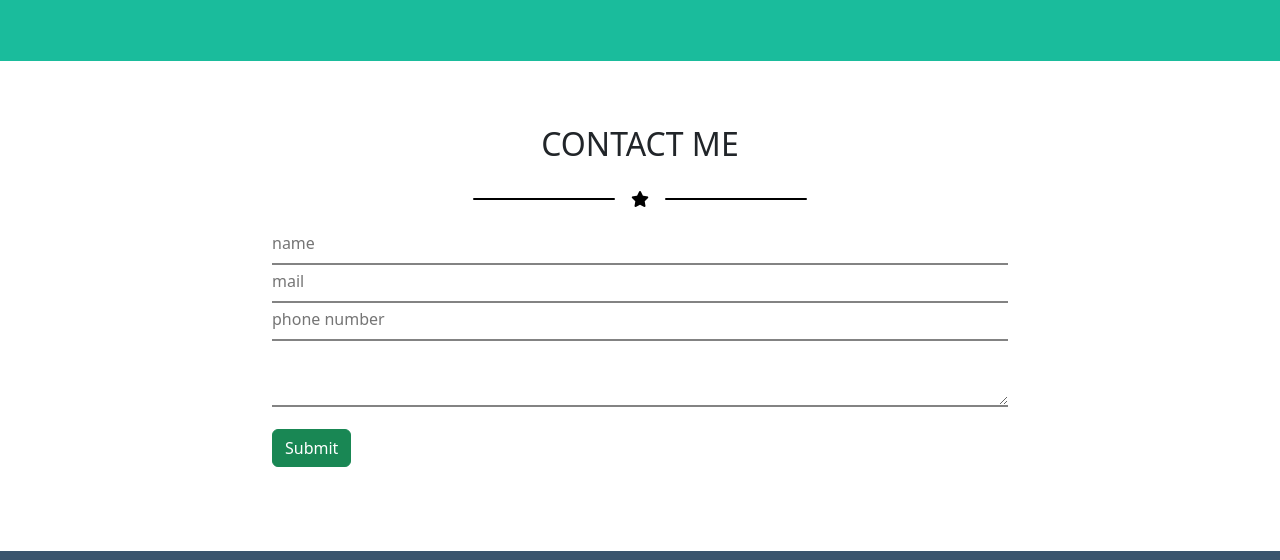
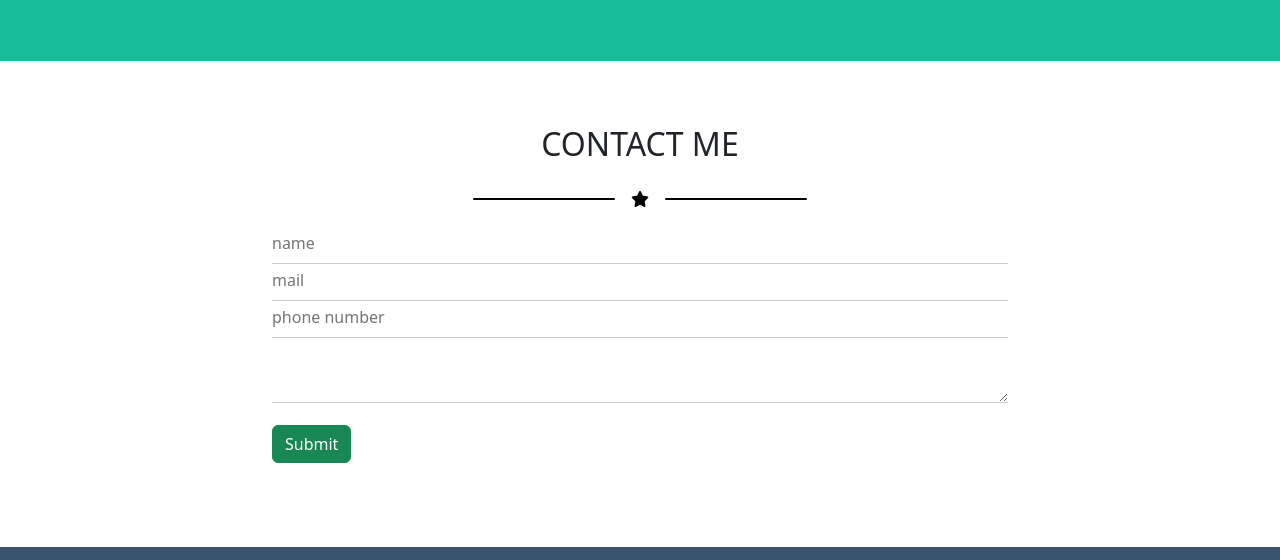
Before and after one commit to alessandromarangoni/html-css-bootstrap-freelancer, a plain HTML site: page index.html in a window 1280 px wide. Shown: the part 1591-2151 px from the top of the page. Drawn offline with nearby package versions, Linux system fonts and the light colour scheme.

Commit message:
fixed border-bottom input

```diff
--- a/css/style.css
+++ b/css/style.css
@@ -38,7 +38,7 @@ footer section:first-child{
 .inputContact{
     padding-bottom: .5rem;
     border: 0;
-    border-bottom: 2px solid rgba(0, 0, 0, 0.486);
+    border-bottom: 1px solid #cccccc;
     width: 100%;
 }
 
```
